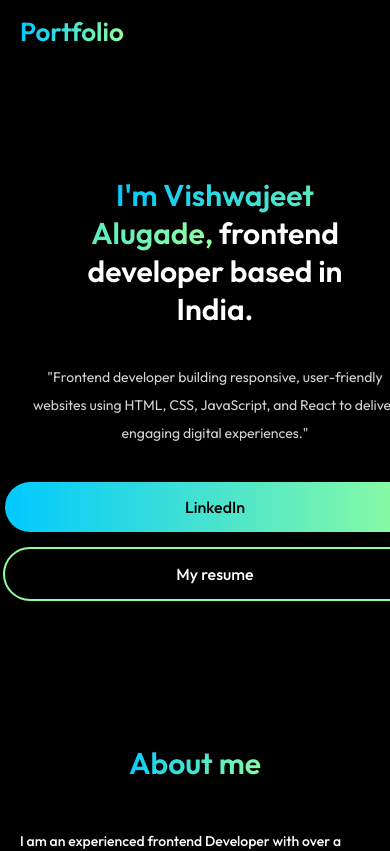
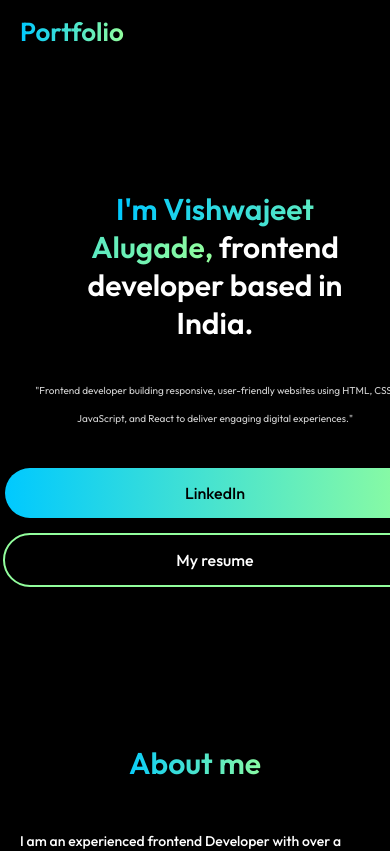
Before and after one commit to VishuAlugade/my-portfolio, a React (Vite) app: page / in a window 390 px wide. Shown: the top 851 px of the page. Built offline with nearby package versions, Linux system fonts and the light colour scheme.

Commit message:
update portfolio

```diff
--- a/src/Components/Hero/Hero.css
+++ b/src/Components/Hero/Hero.css
@@ -110,7 +110,7 @@
 @media (max-width: 480px) {
     .hero{
         height: 70vh;
-        width: 100vw;
+        width: 100%;
     }
 .hero h1 {
     text-align: center;
@@ -119,7 +119,7 @@
     font-weight: 600;
 }
     .hero p {
-        font-size: 14px;
+        font-size: 10px;
         width: 100%;
     }
     .hero-action {
```
